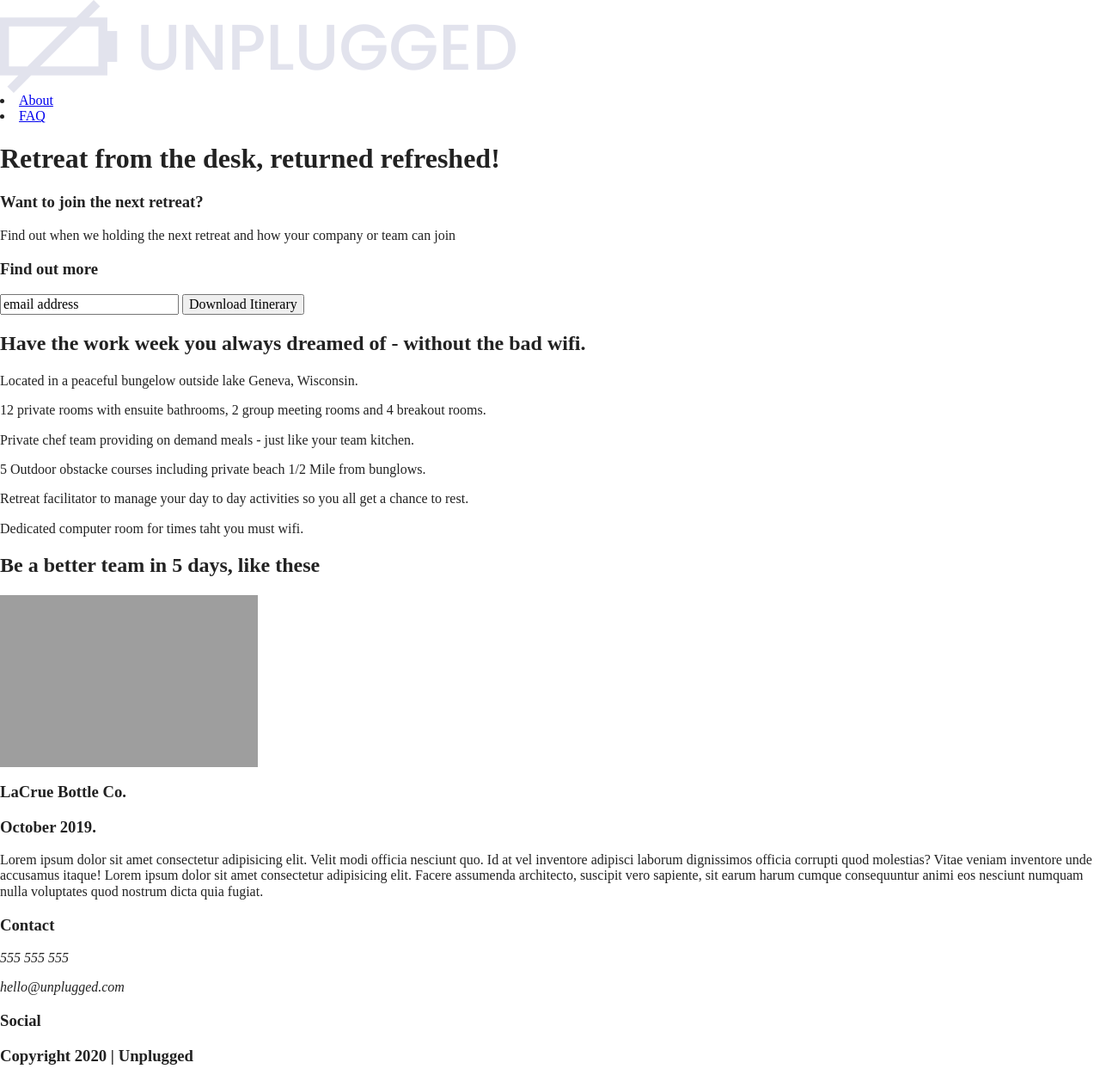
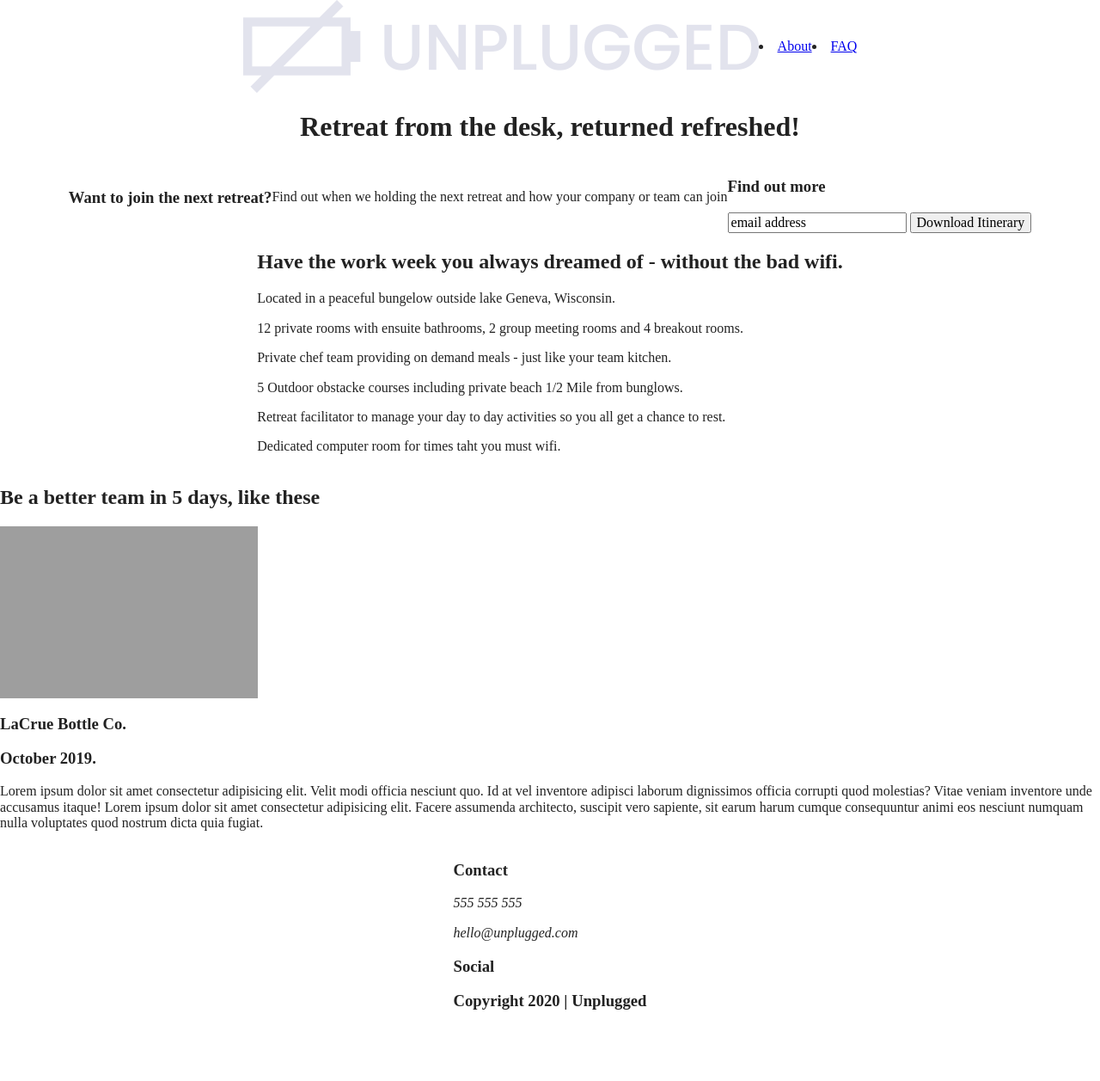
Before and after one commit to Nix73/unplugged, a website built with Parcel: page index.html in a window 1280 px wide. Shown: the whole page at 86% size. After the commit the page ends 1193 px from the top, so only its background shows below. Built offline with nearby package versions, Linux system fonts and the light colour scheme; grey boxes are pictures that could not be loaded.

Commit message:
Added flex layout for mobile to homepage

```diff
--- a/css/main.css
+++ b/css/main.css
@@ -86,6 +86,106 @@ textarea {
 /* ==========================================================================
    Author's custom styles
    ========================================================================== */
+
+   /* --------  base header and footer styles  -------- */
+
+  header,
+  footer {
+    display: flex;
+    justify-content: center;
+    align-items: center;
+    flex-flow: row wrap;
+
+   }
+
+   /* ------------  header styles  -------- */
+
+
+  header .content-wrapper {
+    display: flex;
+    justify-content: center;
+    align-items: center;
+    flex-flow:wrap;
+
+   }
+
+   header nav{
+     display: flex;
+     justify-content: space-around;
+     align-items: center;
+     flex-flow: row wrap;
+
+   }
+
+   header nav ul {
+    display: flex;
+    justify-content: space-around;
+
+
+   }
+   /* ------------  footer styles  -------- */
+
+   footer {
+
+   }
+   .footer-wrapper {
+
+   }
+   .footer-content {
+
+   }
+   .social {
+
+   }
+
+   .copyright{
+
+   }
+
+   /*  -----------  Mobile Styles - Homepage  ------------ */
+
+   /*   Hero Area   */
+   .hero-area {
+     display: flex;
+     justify-content: center;
+     flex-flow: row wrap;
+
+   }
+   /*   Aside  */
+   aside {
+     display: flex;
+     justify-content: center;
+     align-items: center;
+     flex-flow: row wrap;
+
+
+   }
+   /* Features */
+   .features {
+     display: flex;
+     Justify-content: center;
+     flex-flow: row wrap;
+
+   }
+   .features-item .features-item {
+    display: flex;
+    justify-content: center;
+    align-items: center;
+    flex-flow: wrap;
+   }
+
+   /* Reviews */
+   .reviews {
+     display: flex;
+     justify-content: center;
+     flex-flow: row wrap;
+
+
+   }
+
+
+
+
 
 /* ==========================================================================
    Helper classes
--- a/index.html
+++ b/index.html
@@ -25,7 +25,7 @@
 
     <body>
         <header>
-            <div class="container-wrapper">
+            <div class="content-wrapper">
                 <img src="./img/unpluggedlogo.png" alt="unplugged logo">
                 <div class="header-divider"></div>
                 <nav>
```
Also changed, not shown: about/index.html (+1 -1 lines), faq/index.html (+17 -5 lines).
